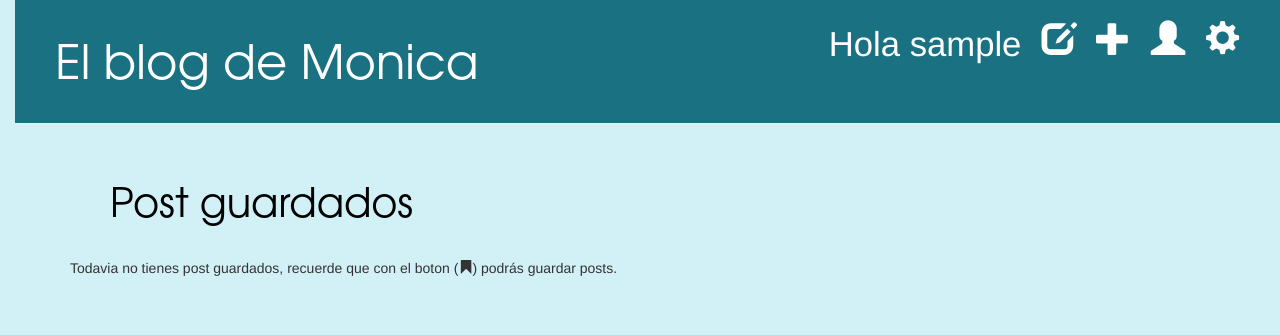
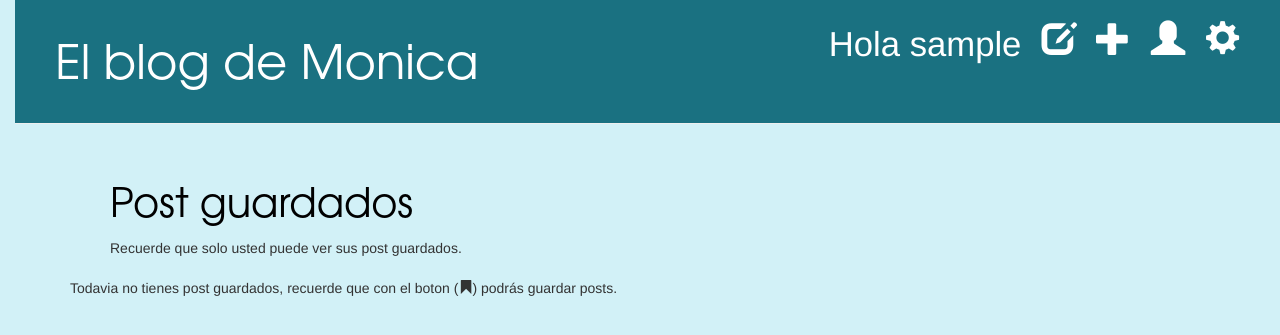
Before and after one commit to MCamposRom/my-first-blog, a Django app: page /user/save/ in a window 1280 px wide. Shown: the top 335 px of the page. Run offline with Django 3.2, Linux system fonts and the light colour scheme; a user stored in the database is signed in; tables that the repository leaves empty hold one stand-in row (values such as "Sample post"); some libraries are stand-ins or nearby versions.

Commit message:
SoloUsted

```diff
--- a/blog/templates/blog/post_save_list.html
+++ b/blog/templates/blog/post_save_list.html
@@ -3,6 +3,7 @@
 {% block content %}
     <div class="page-title">
         <h2>Post guardados</h2>
+        Recuerde que solo usted puede ver sus post guardados.
     </div>
     {% for post in posts %}
         <div class="post">
```
